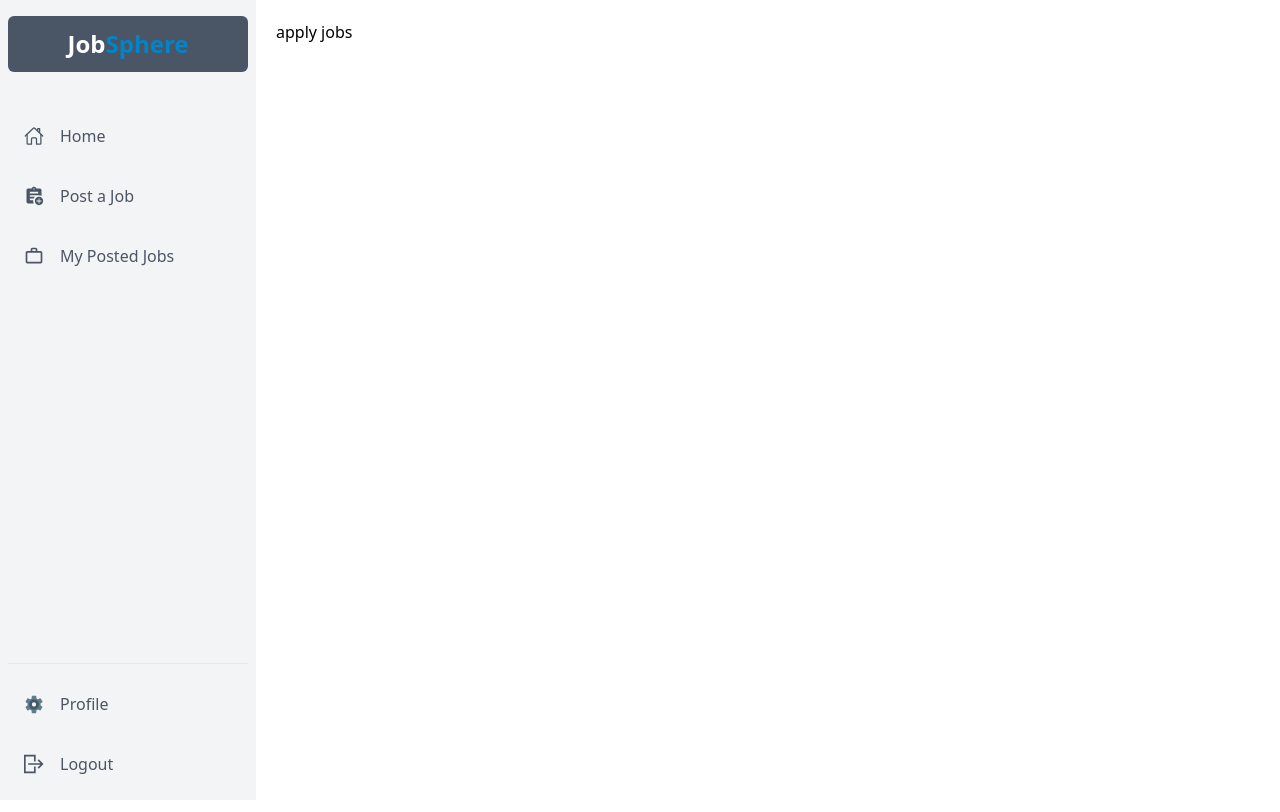
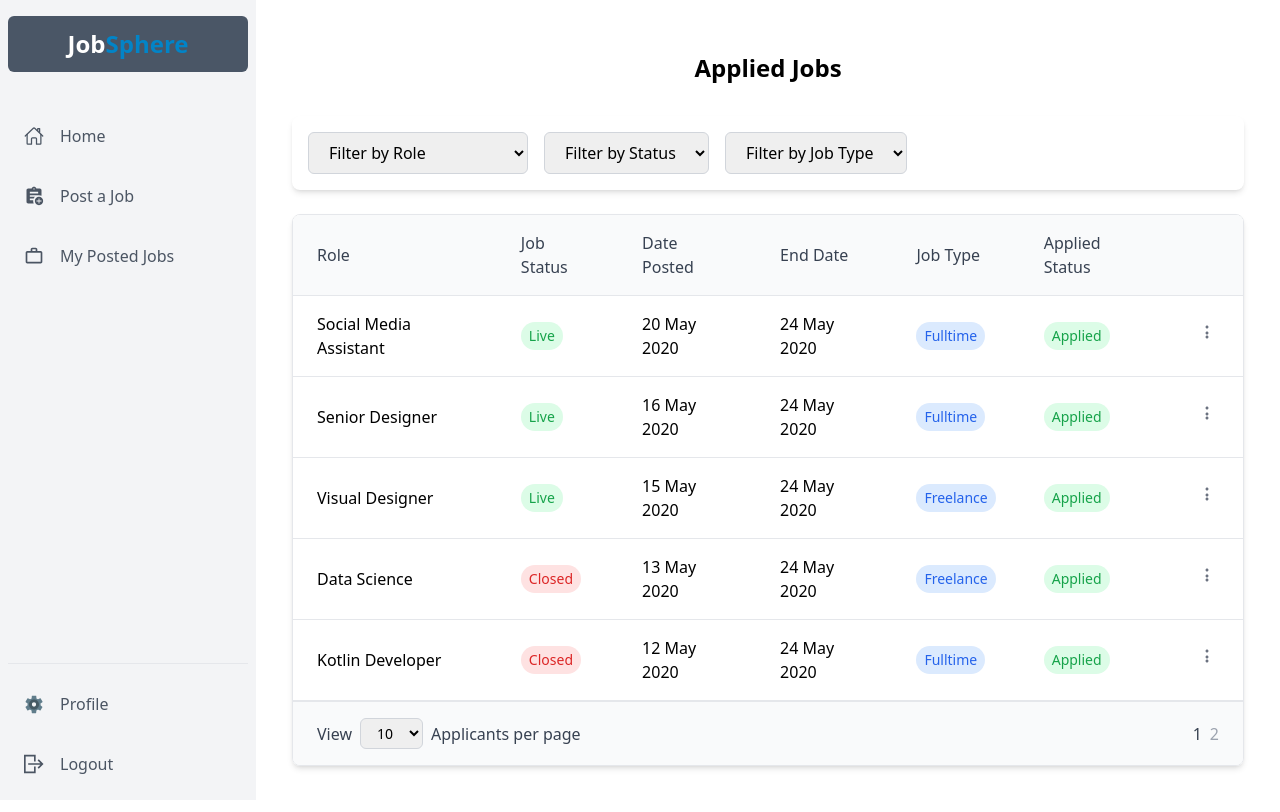
Before and after one commit to HunterMahmud/JobSphere, a Next.js app: page /dashboard/appliedJobs in a window 1280 px wide. Shown: the top 812 px of the page. Built offline with nearby package versions, Linux system fonts and the light colour scheme; no server answers.

Commit message:
update: applied jobs

```diff
--- a/src/app/(dashboard)/dashboard/(seeker)/appliedJobs/page.jsx
+++ b/src/app/(dashboard)/dashboard/(seeker)/appliedJobs/page.jsx
@@ -1,11 +1,215 @@
-import React from 'react';
+"use client";
+import React, { useState } from "react";
 
 const AppliedJobs = () => {
+  const [selectedRole, setSelectedRole] = useState("");
+  const [selectedStatus, setSelectedStatus] = useState("");
+  const [selectedType, setSelectedType] = useState("");
+
+  const jobData = [
+    {
+      role: "Social Media Assistant",
+      jobStatus: "Live",
+      datePosted: "20 May 2020",
+      endDate: "24 May 2020",
+      jobType: "Fulltime",
+      appliedStatus: "Applied",
+    },
+    {
+      role: "Senior Designer",
+      jobStatus: "Live",
+      datePosted: "16 May 2020",
+      endDate: "24 May 2020",
+      jobType: "Fulltime",
+      appliedStatus: "Applied",
+    },
+    {
+      role: "Visual Designer",
+      jobStatus: "Live",
+      datePosted: "15 May 2020",
+      endDate: "24 May 2020",
+      jobType: "Freelance",
+      appliedStatus: "Applied",
+    },
+    {
+      role: "Data Science",
+      jobStatus: "Closed",
+      datePosted: "13 May 2020",
+      endDate: "24 May 2020",
+      jobType: "Freelance",
+      appliedStatus: "Applied",
+    },
+    {
+      role: "Kotlin Developer",
+      jobStatus: "Closed",
+      datePosted: "12 May 2020",
+      endDate: "24 May 2020",
+      jobType: "Fulltime",
+      appliedStatus: "Applied",
+    },
+  ];
+
+  // Filtering logic
+  const filteredJobs = jobData.filter((job) => {
     return (
-        <div>
-            apply jobs
+      (selectedRole ? job.role === selectedRole : true) &&
+      (selectedStatus ? job.jobStatus === selectedStatus : true) &&
+      (selectedType ? job.jobType === selectedType : true)
+    );
+  });
+
+  return (
+    <div className="max-w-7xl mx-auto py-8 px-4">
+      {/* Page Title */}
+      <h1 className="text-2xl font-bold text-center mb-8">Applied Jobs</h1>
+
+      {/* Filter Section */}
+      <div className="mb-6 p-4 bg-white rounded-lg shadow-md flex items-center justify-between">
+        {/* Role Filter */}
+        <div className="flex items-center space-x-4">
+          <select
+            value={selectedRole}
+            onChange={(e) => setSelectedRole(e.target.value)}
+            className="border border-gray-300 rounded-md py-2 px-4 focus:outline-none focus:ring focus:border-blue-300"
+          >
+            <option value="">Filter by Role</option>
+            <option value="Social Media Assistant">
+              Social Media Assistant
+            </option>
+            <option value="Senior Designer">Senior Designer</option>
+            <option value="Visual Designer">Visual Designer</option>
+            <option value="Data Science">Data Science</option>
+            <option value="Kotlin Developer">Kotlin Developer</option>
+          </select>
+
+          {/* Status Filter */}
+          <select
+            value={selectedStatus}
+            onChange={(e) => setSelectedStatus(e.target.value)}
+            className="border border-gray-300 rounded-md py-2 px-4 focus:outline-none focus:ring focus:border-blue-300"
+          >
+            <option value="">Filter by Status</option>
+            <option value="Live">Live</option>
+            <option value="Closed">Closed</option>
+          </select>
+
+          {/* Job Type Filter */}
+          <select
+            value={selectedType}
+            onChange={(e) => setSelectedType(e.target.value)}
+            className="border border-gray-300 rounded-md py-2 px-4 focus:outline-none focus:ring focus:border-blue-300"
+          >
+            <option value="">Filter by Job Type</option>
+            <option value="Fulltime">Fulltime</option>
+            <option value="Freelance">Freelance</option>
+          </select>
         </div>
-    );
+
+        {/* Search Field */}
+        {/* <div className="flex items-center space-x-2">
+                    <input
+                        type="text"
+                        placeholder="Search..."
+                        className="border border-gray-300 rounded-md py-2 px-4 focus:outline-none focus:ring focus:border-blue-300"
+                    />
+                    <button className="px-4 py-2 bg-blue-600 text-white rounded-md">Search</button>
+                </div> */}
+      </div>
+
+      {/* Table */}
+      <div className="overflow-x-auto border rounded-lg shadow-md">
+        <table className="min-w-full bg-white">
+          {/* Table Header */}
+          <thead className="bg-gray-50 border-b">
+            <tr>
+              <th className="px-6 py-4 text-left font-medium text-gray-700">
+                Role
+              </th>
+              <th className="px-6 py-4 text-left font-medium text-gray-700">
+                Job Status
+              </th>
+              <th className="px-6 py-4 text-left font-medium text-gray-700">
+                Date Posted
+              </th>
+              <th className="px-6 py-4 text-left font-medium text-gray-700">
+                End Date
+              </th>
+              <th className="px-6 py-4 text-left font-medium text-gray-700">
+                Job Type
+              </th>
+              <th className="px-6 py-4 text-left font-medium text-gray-700">
+                Applied Status
+              </th>
+              <th className="px-6 py-4 text-right font-medium text-gray-700"></th>
+            </tr>
+          </thead>
+          {/* Table Body */}
+          <tbody>
+            {filteredJobs.map((job, index) => (
+              <tr key={index} className="border-b hover:bg-gray-50">
+                <td className="px-6 py-4">{job.role}</td>
+                <td className="px-6 py-4">
+                  <span
+                    className={`inline-block px-2 py-1 text-sm font-medium rounded-full ${
+                      job.jobStatus === "Live"
+                        ? "bg-green-100 text-green-600"
+                        : "bg-red-100 text-red-600"
+                    }`}
+                  >
+                    {job.jobStatus}
+                  </span>
+                </td>
+                <td className="px-6 py-4">{job.datePosted}</td>
+                <td className="px-6 py-4">{job.endDate}</td>
+                <td className="px-6 py-4">
+                  <span className="inline-block px-2 py-1 text-sm font-medium rounded-full bg-blue-100 text-blue-600">
+                    {job.jobType}
+                  </span>
+                </td>
+                <td className="px-6 py-4">
+                  <span className="inline-block px-2 py-1 text-sm font-medium rounded-full bg-green-100 text-green-600">
+                    {job.appliedStatus}
+                  </span>
+                </td>
+                <td className="px-6 py-4 text-right">
+                  {/* "..." button */}
+                  <button className="text-gray-500 hover:text-gray-700">
+                    <svg
+                      className="w-6 h-6"
+                      fill="currentColor"
+                      viewBox="0 0 24 24"
+                      xmlns="http://www.w3.org/2000/svg"
+                    >
+                      <path d="M12 13.5C12.8284 13.5 13.5 12.8284 13.5 12C13.5 11.1716 12.8284 10.5 12 10.5C11.1716 10.5 10.5 11.1716 10.5 12C10.5 12.8284 11.1716 13.5 12 13.5Z" />
+                      <path d="M12 17.5C12.8284 17.5 13.5 16.8284 13.5 16C13.5 15.1716 12.8284 14.5 12 14.5C11.1716 14.5 10.5 15.1716 10.5 16C10.5 16.8284 11.1716 17.5 12 17.5Z" />
+                      <path d="M12 7.5C12.8284 7.5 13.5 6.82843 13.5 6C13.5 5.17157 12.8284 4.5 12 4.5C11.1716 4.5 10.5 5.17157 10.5 6C10.5 6.82843 11.1716 7.5 12 7.5Z" />
+                    </svg>
+                  </button>
+                </td>
+              </tr>
+            ))}
+          </tbody>
+        </table>
+
+        {/* Pagination */}
+        <div className="flex items-center justify-between bg-gray-50 px-6 py-4 border-t">
+          <div className="flex items-center space-x-2">
+            <span className="text-gray-700">View</span>
+            <select className="border border-gray-300 rounded-md py-1 px-3 text-sm">
+              <option value="10">10</option>
+              <option value="20">20</option>
+              <option value="30">30</option>
+            </select>
+            <span className="text-gray-700">Applicants per page</span>
+          </div>
+          <div className="flex items-center space-x-2">
+            <button className="text-gray-700">1</button>
+            <button className="text-gray-400">2</button>
+          </div>
+        </div>
+      </div>
+    </div>
+  );
 };
 
 export default AppliedJobs;
```
